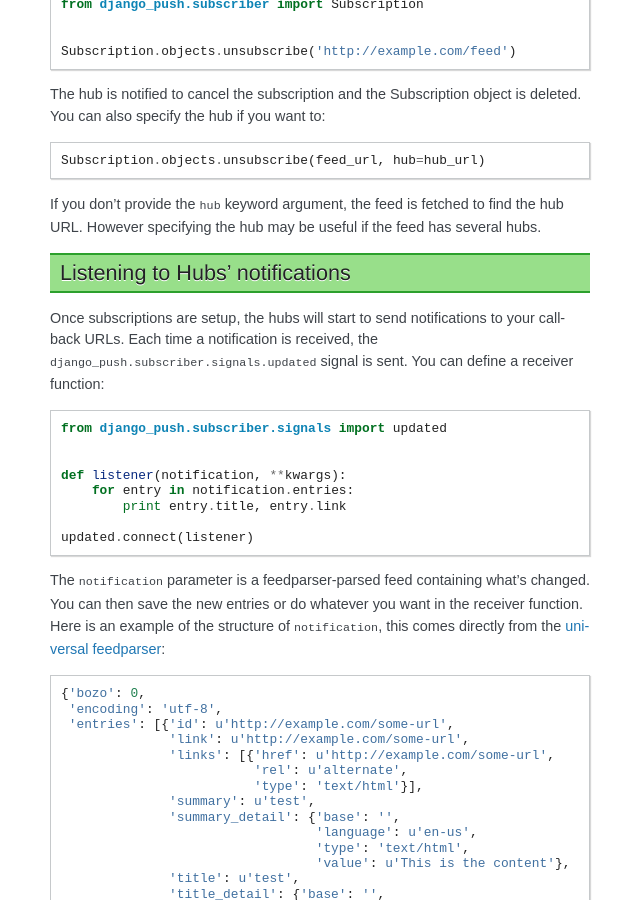
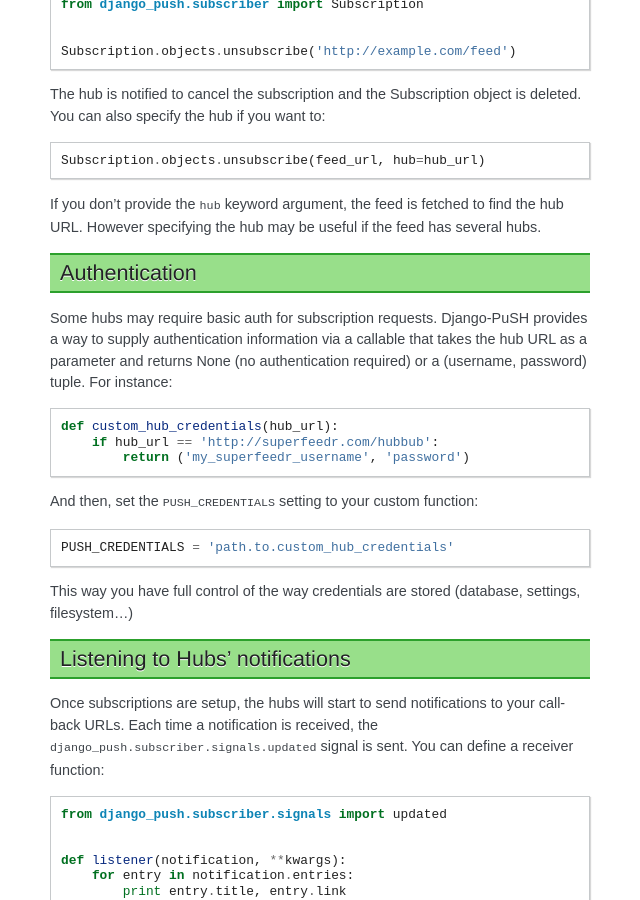
Before and after one commit to brutasse/django-push, a Sphinx documentation site: the page built from docs/subscriber.rst, in a window 1280 px wide and 900 px high, scrolled down 1789 px. Shown: the whole window, without its empty margins (450-1090 px from the left). Built offline with Sphinx 7.4.7, drawn with Linux system fonts in a browser that asks for light colours.

Commit message:
Configurable basic authentication

```diff
--- a/docs/subscriber.rst
+++ b/docs/subscriber.rst
@@ -118,6 +118,29 @@
 If you don't provide the ``hub`` keyword argument, the feed is fetched to find
 the hub URL. However specifying the hub may be useful if the feed has several
 hubs.
+
+Authentication
+--------------
+
+Some hubs may require basic auth for subscription requests. Django-PuSH
+provides a way to supply authentication information via a callable that takes
+the hub URL as a parameter and returns None (no authentication required) or a
+(username, password) tuple. For instance:
+
+.. code-block:: python
+
+    def custom_hub_credentials(hub_url):
+        if hub_url == 'http://superfeedr.com/hubbub':
+            return ('my_superfeedr_username', 'password')
+
+And then, set the ``PUSH_CREDENTIALS`` setting to your custom function:
+
+.. code-block:: python
+
+    PUSH_CREDENTIALS = 'path.to.custom_hub_credentials'
+
+This way you have full control of the way credentials are stored (database,
+settings, filesystem…)
 
 Listening to Hubs' notifications
 --------------------------------
```
Also changed, not shown: 2 other files.
